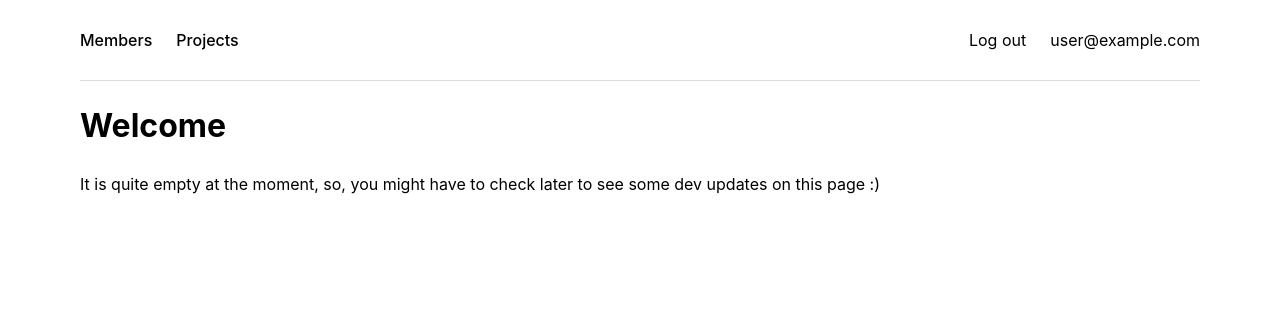
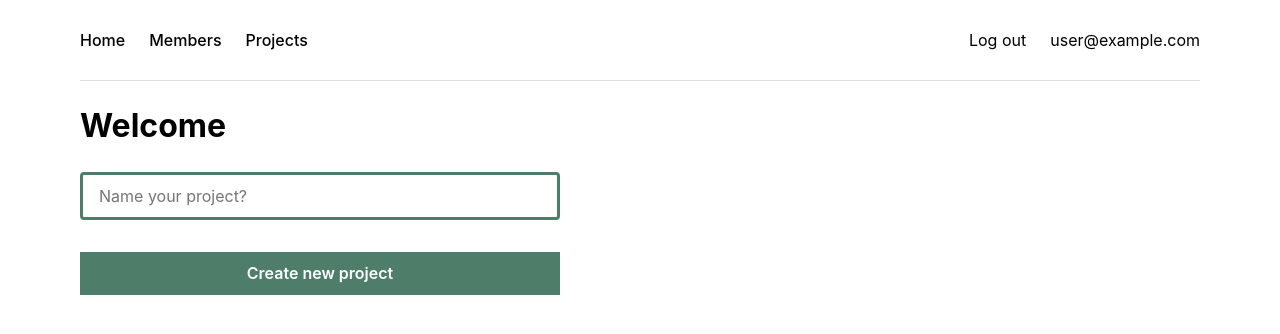
Before and after one commit to xavortm/firebase-auth, a React (Create React App) app: page / in a window 1280 px wide. Shown: the top 334 px of the page. Built offline with nearby package versions, Linux system fonts and the light colour scheme; no server answers; sample sign-in values are in the browser's storage.

Commit message:
Add users on sign in to the DB (or update)

```diff
--- a/src/App.js
+++ b/src/App.js
@@ -4,7 +4,7 @@ import { BrowserRouter as Router, Switch, Route } from "react-router-dom";
 
 import Signup from "./pages/Signup";
 import Signin from "./pages/Signin";
-import Home from "./pages/Home";
+import Index from "./pages/Index";
 import PrivateRoute from "./components/Route/PrivateRoute";
 
 const App = () => {
@@ -17,7 +17,7 @@ const App = () => {
               <Route path="/signup" component={Signup} />
               <Route path="/login" component={Signin} />
               <PrivateRoute path="/">
-                <Home />
+                <Index />
               </PrivateRoute>
             </Switch>
           </AuthProvider>
--- a/src/components/FormAddMember/AddMember.js
+++ b/src/components/FormAddMember/AddMember.js
@@ -27,8 +27,10 @@ export default function AddMember() {
   const handleSubmit = (e) => {
     e.preventDefault();
 
-    if (inputData.name.value !== "" && inputData.position.value !== "")
+    if (inputData.name.value !== "" && inputData.position.value !== "") {
       membersRef.push(inputData);
+      setInputData(userDataStructure);
+    }
   };
 
   const handleInputChange = (e) => {
--- /dev/null
+++ b/src/components/FormCreateProject/CreateProject.js
@@ -0,0 +1,42 @@
+import React, { useRef } from "react";
+import cx from "classnames";
+import { database, auth } from "../../firebase";
+
+import Button from "../../components/Button/Button";
+import styles from "./CreateProject.module.scss";
+import formStyles from "../Form/Form.module.scss";
+
+// The structure of data we share in the DB as well as the fields we show.
+
+export default function CreateProject() {
+  const dbProjects = database.ref("projects");
+  const refInputName = useRef("");
+
+  const handleSubmit = (e) => {
+    e.preventDefault();
+
+    dbProjects.push({
+      name: refInputName.current.value,
+      owner: auth.currentUser.email,
+    });
+
+    console.log(refInputName.current.value);
+  };
+
+  return (
+    <form onSubmit={handleSubmit} className={cx(formStyles.form, styles.form)}>
+      <div className={cx(formStyles.formGroup)}>
+        <input
+          ref={refInputName}
+          name="name"
+          type="text"
+          placeholder="Name your project?"
+        />
+      </div>
+
+      <div className={cx(formStyles.formGroup)}>
+        <Button type="submit" value="Create new project" />
+      </div>
+    </form>
+  );
+}
--- /dev/null
+++ b/src/components/FormCreateProject/CreateProject.module.scss
@@ -0,0 +1,7 @@
+.form {
+  margin-left: 0;
+
+  input[type="submit"] {
+    margin-top: 0;
+  }
+}
--- a/src/components/FormLogin/FormLogin.js
+++ b/src/components/FormLogin/FormLogin.js
@@ -2,6 +2,7 @@ import React, { useRef, useState } from "react";
 import { useHistory, Link } from "react-router-dom";
 import cx from "classnames";
 
+import { database, auth } from "../../firebase";
 import { useAuth } from "../../contexts/AuthContext";
 import formStyles from "../Form/Form.module.scss";
 
@@ -12,6 +13,7 @@ export default function FormLogin() {
   const [errors, setErrors] = useState("");
   const [loading, setLoading] = useState(false);
   const history = useHistory();
+  const dbUsers = database.ref("users");
 
   const errorOutput = errors ? (
     <p className={cx(formStyles.notification, formStyles.notificationError)}>
@@ -28,6 +30,18 @@ export default function FormLogin() {
 
       // Try to add the user to Firebase
       await login(emailRef.current.value, passwordRef.current.value);
+
+      // Make sure to add/update the user
+      auth.onAuthStateChanged((user) => {
+        if (user) {
+          let dbUser = dbUsers.child(user.uid);
+
+          dbUser.set({
+            uid: user.uid,
+            email: user.email,
+          });
+        }
+      });
 
       history.push("/");
     } catch {
--- a/src/components/FormSignup/FormSignup.js
+++ b/src/components/FormSignup/FormSignup.js
@@ -3,6 +3,7 @@ import { useHistory, Link } from "react-router-dom";
 import cx from "classnames";
 
 import { useAuth } from "../../contexts/AuthContext";
+
 import formStyles from "../Form/Form.module.scss";
 
 export default function FormSignup() {
@@ -27,6 +28,7 @@ export default function FormSignup() {
 
       // Try to add the user to Firebase
       await signup(emailRef.current.value, passwordRef.current.value);
+
       history.push("/");
     } catch {
       setErrors("User could not be created.");
--- a/src/components/Navigation/Navigation.js
+++ b/src/components/Navigation/Navigation.js
@@ -23,6 +23,10 @@ export default function Navigation() {
     <nav className={cx(styles.menu)}>
       <ul className={cx(styles.primaryMenu)}>
         <li>
+          <Link to="/">Home</Link>
+        </li>
+
+        <li>
           <Link to="/members">Members</Link>
         </li>
 
--- /dev/null
+++ b/src/pages/Dashboard/Home.js
@@ -0,0 +1,12 @@
+import React from "react";
+import PageHeader from "../../components/Header/PageHeader";
+import CreateProject from "../../components/FormCreateProject/CreateProject";
+
+export default function Home() {
+  return (
+    <div>
+      <PageHeader title="Welcome"></PageHeader>
+      <CreateProject />
+    </div>
+  );
+}
--- a/src/pages/Home.js
+++ b/src/pages/Index.js
@@ -4,10 +4,10 @@ import { BrowserRouter as Router, Switch, Route } from "react-router-dom";
 
 import Members from "./Dashboard/Members";
 import Projects from "./Dashboard/Projects";
+import Home from "./Dashboard/Home";
 import Navigation from "../components/Navigation/Navigation";
-import PageHeader from "../components/Header/PageHeader";
 
-export default function Signup() {
+export default function Index() {
   return (
     <div className="appHome">
       <Router>
@@ -15,12 +15,7 @@ export default function Signup() {
           <Navigation />
           <Switch>
             <Route exact path="/">
-              <PageHeader title="Welcome">
-                <p>
-                  It is quite empty at the moment, so, you might have to check
-                  later to see some dev updates on this page :)
-                </p>
-              </PageHeader>
+              <Home />
             </Route>
             <Route exact path="/members">
               <Members />
```
